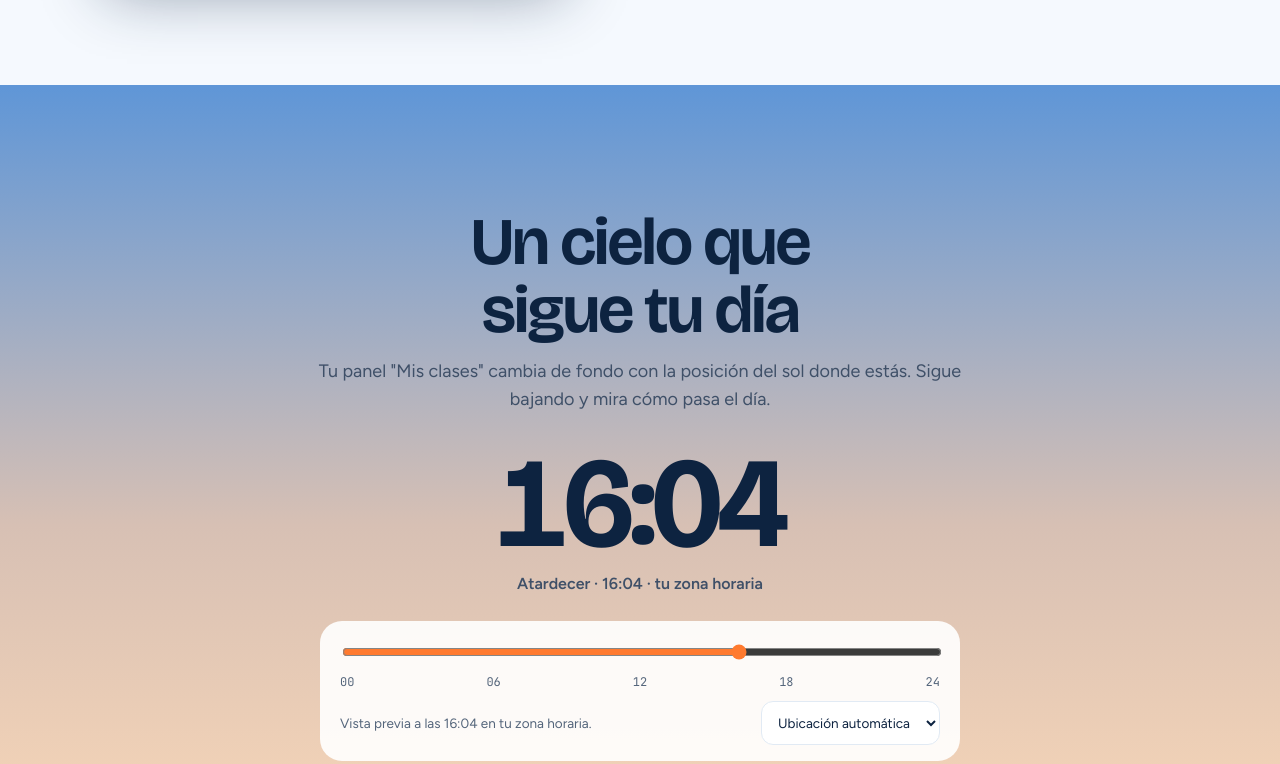
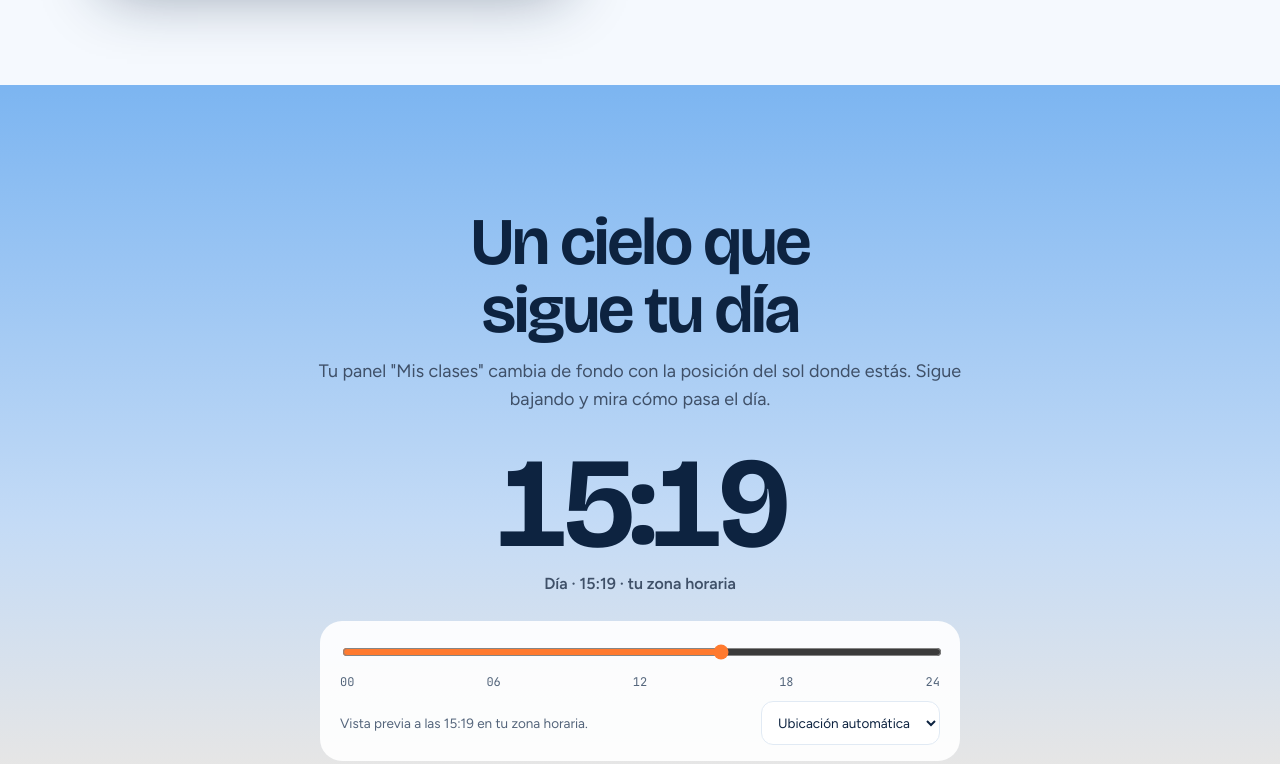
Before and after one commit to ganxxhy/class-transcripter, a plain HTML site: page docs/index.html in a window 1280 px wide. Shown: the part 2917-3681 px from the top of the page. Drawn offline with nearby package versions, Linux system fonts and the light colour scheme; no server answers.

Commit message:
Restore main landing design while keeping independent 06:00 solar preview

```diff
--- a/docs/index.html
+++ b/docs/index.html
@@ -164,11 +164,8 @@ svg.i{width:18px;height:18px;flex:none;fill:none;stroke:currentColor;stroke-widt
 .formats span{font-family:var(--mono);font-size:13px;padding:6px 12px;border-radius:999px;background:var(--card);box-shadow:inset 0 0 0 1px var(--line)}
 
 /* Sky chapter (scroll-scrubbed) */
-.skyrun{height:250vh;position:relative;isolation:isolate;background:var(--paper)}
+.skyrun{height:220vh;position:relative;isolation:isolate}
 .skyrun::before{content:'';position:sticky;top:0;display:block;height:100vh;margin-bottom:-100vh;background:linear-gradient(180deg,var(--bg-a) 0,var(--bg-b) 55%,var(--bg-c) 100%);pointer-events:none;z-index:-1}
-.skypin{--sky-exit:0;--sky-enter:0}
-.skypin > *{opacity:calc(var(--sky-enter) * (1 - var(--sky-exit)));transform:translateY(calc(32px * (1 - var(--sky-enter)) - 32px * var(--sky-exit)))}
-.skypin:focus-within > *{opacity:1;transform:none}
 .skypin{position:sticky;top:0;height:100vh;display:grid;align-content:center;text-align:center;color:var(--on-sky)}
 .skypin .h2{margin:0 auto;font-size:clamp(36px,5.2vw,70px);max-width:16ch;color:var(--on-sky)}
 .skypin .lead{color:var(--on-sky-mute);margin-inline:auto}
@@ -270,7 +267,7 @@ footer a{color:#fff}
  .step{min-height:auto;padding:16px 0}
  .sticky{position:static}
  .device{min-height:0}
- .skyrun{height:200vh}
+ .skyrun{height:170vh}
  .dl{padding:28px 20px;border-radius:24px}
  .tt{gap:4px}.tt span{font-size:0;padding:6px 4px;min-height:34px;display:grid;place-items:center}.tt span::before{content:attr(data-c);font-family:var(--mono);font-size:11px}
  .card{padding:18px}
@@ -280,7 +277,6 @@ footer a{color:#fff}
  .tt span{transform:none;opacity:1}.bars i{height:var(--h)}
  .skyrun{height:auto}.skypin{position:static;height:auto;padding-block:96px}
  .skyrun::before{position:absolute;inset:0;height:auto;margin:0}
- .skypin > *{opacity:1;transform:none}
 }
 </style>
 </head>
@@ -529,12 +525,10 @@ document.querySelectorAll('.task').forEach(t=>{const f=()=>{const on=!t.classLis
 const sel=document.getElementById('sky-city');
 sel.innerHTML=Sky.cities.map(x=>`<option value="${x}">${x==='auto'?'Ubicación automática':x}</option>`).join('');sel.value=Sky.city;
 sel.addEventListener('change',()=>Sky.setCity(sel.value));
-let manual=false,manualHour=6;
- const pin=document.querySelector('.skypin');
- const clamp=x=>Math.max(0,Math.min(1,x)),smooth=x=>{x=clamp(x);return x*x*(3-2*x)};
+let manual=false;
 const clockEl=document.getElementById('sky-clock'),range=document.getElementById('sky-range');
 function clock(h){clockEl.textContent=String(Math.floor(h)).padStart(2,'0')+':'+String(Math.floor(h%1*60)).padStart(2,'0')}
-range.addEventListener('input',e=>{manual=true;manualHour=+e.target.value;Sky.preview(manualHour);clock(manualHour);if(!reduce)onScroll()});
+range.addEventListener('input',e=>{manual=true;Sky.preview(+e.target.value);clock(+e.target.value)});
 
 /* One-time reveals that belong to a section's own content */
 const io=new IntersectionObserver(es=>es.forEach(e=>{if(e.isIntersecting){e.target.classList.add('in');io.unobserve(e.target)}}),{threshold:.3});
@@ -564,20 +558,10 @@ function onScroll(){
  if(reduce)return;
  drawArc(16.7+Math.max(0,Math.min(1,y/(hero.offsetHeight*.8)))*(21-16.7));
  const r=run.getBoundingClientRect(),span=run.offsetHeight-innerHeight,p=-r.top/span;
- pin.style.setProperty('--sky-enter',smooth(p/.16));
- if(p>=0&&p<=1){
-  inSky=true;
-  const fade=smooth((p-.8)/.2);
-  const h=manual?manualHour:Math.min(23+59/60,6+clamp((p-.16)/.64)*18);
-  Sky.preview(h);range.value=h;clock(h);
-  pin.style.setProperty('--sky-exit',fade);
- }else{
-  pin.style.setProperty('--sky-exit',p>1?1:0);
-  if(inSky||!manual){inSky=false;manual=false;const h=p>1?23+59/60:6;Sky.preview(h);range.value=h;clock(h)}
- }
+ if(p>=0&&p<=1){inSky=true;if(!manual){const h=Math.min(23.9,6+p*18);Sky.preview(h);range.value=h;clock(h)}}
+ else if(inSky||!manual){inSky=false;manual=false;const h=p>1?23.9:6;Sky.preview(h);range.value=h;clock(h)}
 }
-addEventListener('resize',()=>{if(!ticking){ticking=true;requestAnimationFrame(onScroll)}},{passive:true});
- addEventListener('scroll',()=>{if(!ticking){ticking=true;requestAnimationFrame(onScroll)}},{passive:true});
+addEventListener('scroll',()=>{if(!ticking){ticking=true;requestAnimationFrame(onScroll)}},{passive:true});
 fetch('https://api.github.com/repos/ganxxhy/class-transcripter/releases/latest').then(r=>r.ok?r.json():null).then(j=>{if(j&&j.tag_name)document.getElementById('ver').textContent='Última versión: '+j.tag_name}).catch(()=>{});
 clock(6);range.value=6;Sky.preview(6);onScroll();
 })();
```
